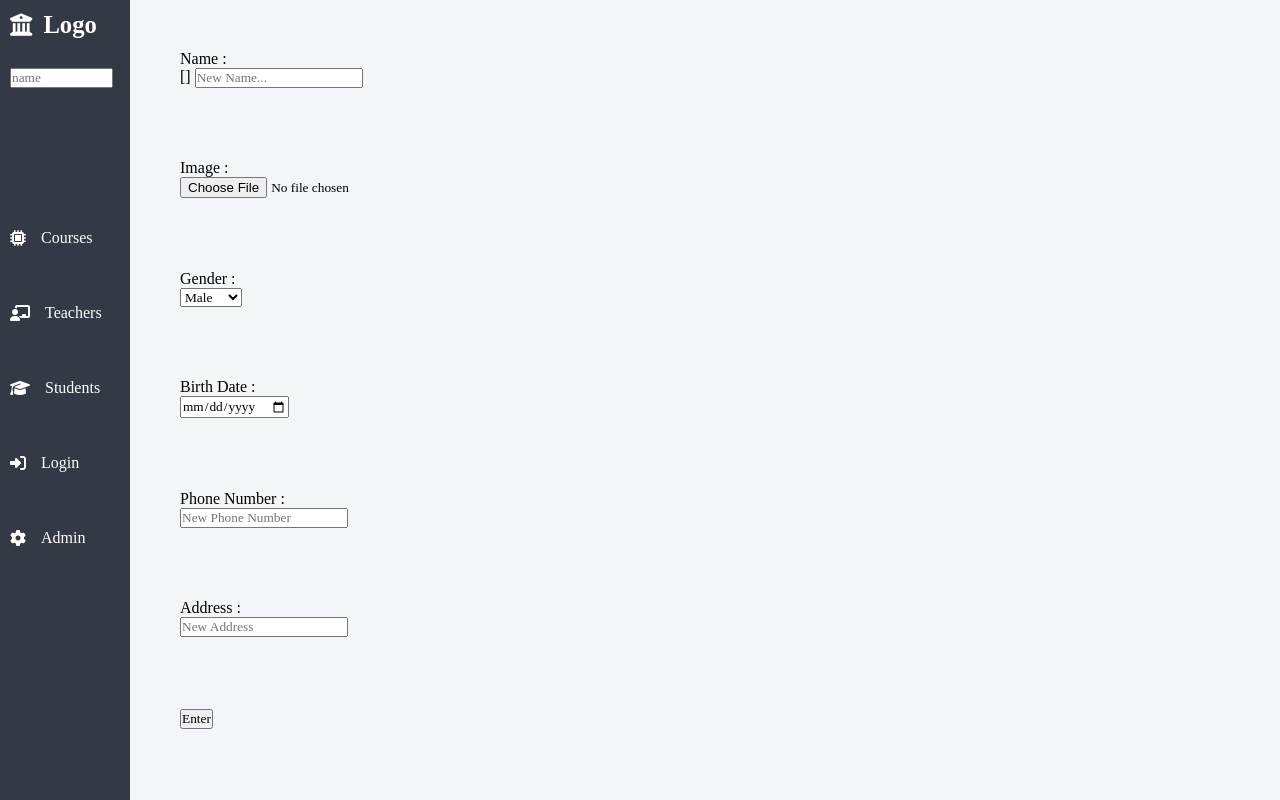
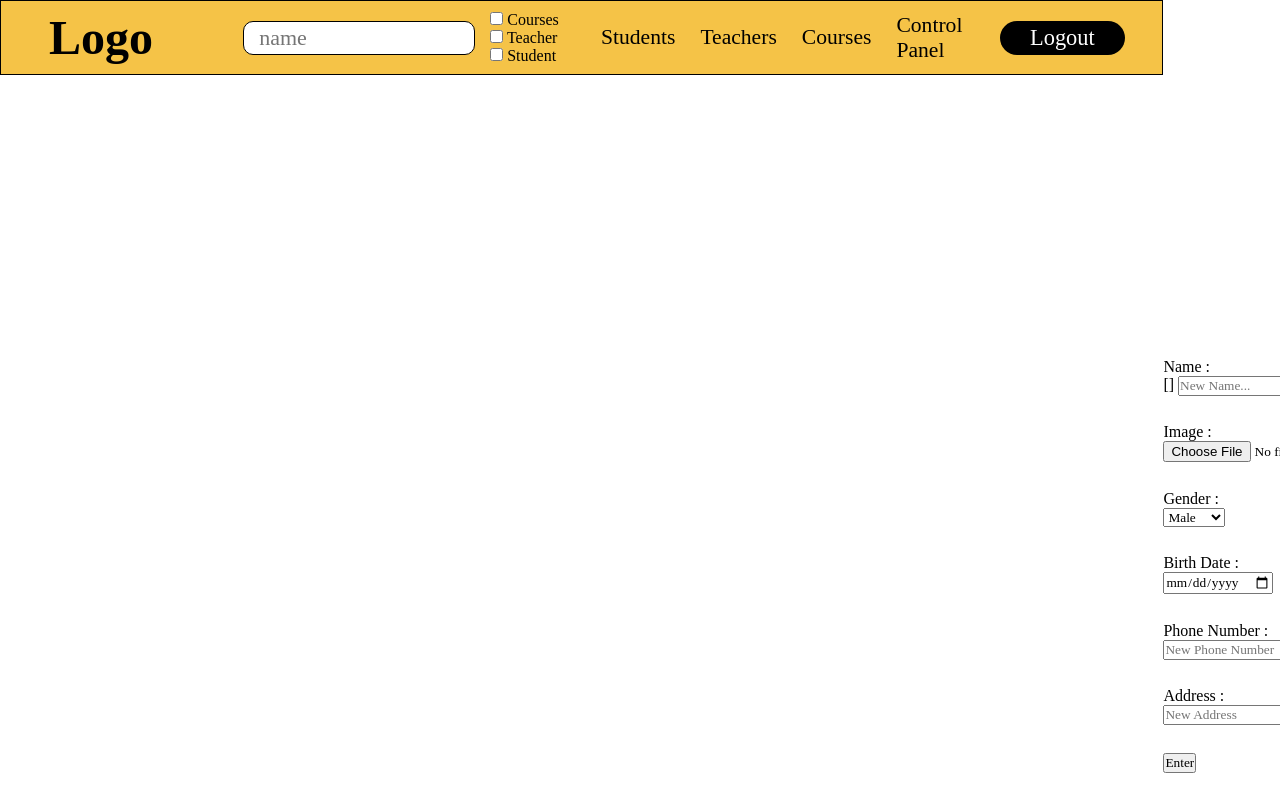
Before and after one commit to Nissan-M/DogCode, a Flask app: page /profile in a window 1280 px wide. Run offline with Flask 2, Linux system fonts and the light colour scheme; the visitor is signed in with stand-in values (Sample User, id 1); data that the repository does not hold is empty; some libraries are stand-ins or nearby versions.

Commit message:
some css and html improve

```diff
--- a/app.py
+++ b/app.py
@@ -8,35 +8,25 @@ app = Flask(__name__)
 app.secret_key = b'_5#y2L"F4Q8z\n\xec]/'
 
 
-# @app.before_request
-# def auth():
-#     if "role" not in session.keys():
-#         session["role"] = "anonymous"
-#         session["username"] = "anonymous"
+@app.before_request
+def auth():
+    if "role" not in session.keys():
+        session["role"] = "anonymous"
+        session["username"] = "anonymous"
 
-#     elif session["role"] != "Admin":
-#         if '/admin' in request.full_path:
-#             return abort(403, 'You do not have permissions')
+    # elif session["role"] != "Admin":
+    #     if '/admin' in request.full_path:
+    #         return abort(403, 'You do not have permissions')
 
-#     elif session["role"] != "Student":
-#         pass
+    # elif session["role"] != "Student":
+    #     pass
 
-#     elif session["role"] != "Teacher":
-#         pass
-
+    # elif session["role"] != "Teacher":
+    #     pass
 
 @app.route('/')
 def index():
     return render_template("home.html")
-
-    ##  guest register info
-# @app.route('/registration_details', methods="POST")
-# def registration_details():
-#     name = request.form["name"]
-#     course_id = request.form["course_id"]
-#     date = ""
-#     phone = request.form[""]
-#     return redirect(url_for("index"))
 
 
 @app.route("/login", methods=["GET", "POST"])
@@ -58,6 +48,21 @@ def login():
         return render_template('home.html')
 
     return render_template('login.html')
+
+
+@app.route('/logout')
+def logout():
+    session.clear()
+    return redirect(url_for("login"))
+    ##  guest register info
+# @app.route('/registration_details', methods="POST")
+# def registration_details():
+#     name = request.form["name"]
+#     course_id = request.form["course_id"]
+#     date = ""
+#     phone = request.form[""]
+#     return redirect(url_for("index"))
+
 
 
 @app.route('/admin')
--- a/static/css/style.css
+++ b/static/css/style.css
@@ -5,181 +5,139 @@
 }
 
 .background {
-    background-color: #F4F5F8;
+    background-color: #ffffff;
     position: fixed;
     width: 100%;
     height: 100%;
     background-size: cover;
 }
 
-.main_con {
+.main {
     position: fixed;
     display: grid;
-    grid-template-columns: [col1] 130px [col2] 50px [col3] auto [col4] 50px [end];
-    grid-template-rows: [row1] 50px [row2] auto [end];
+    grid-template-columns:[y1] 10px [start] auto [end] 10px [y2];
+    grid-template-rows: [nav1] 75px [nav2] 74px [nav3] 2vh [r1] auto [end];
     width: 100%;
     height: 100%;
 }
 /* ----------NAV-BAR---------- */
+
+.navbar {
+    grid-column-start: y1;
+    grid-column-end: y2;
+    grid-row-start: nav1;
+    grid-row-end: nav2;
+    display: grid;
+    grid-template-columns: [c1] 200px [c2] 400px [c3] auto [c4] 200px [end];
+    background-color: #F5C347;
+    border: 1px solid black;
+}
+
 .logo {
-    grid-column-start: col1;
-    grid-column-end: col2;
-    grid-row-start: row1;
-    grid-row-end: row2;
+    grid-column-start: c1;
+    grid-column-end: c2;
     display: flex;
     align-items: center;
-    padding: 0 10px;
+    justify-content: center;
+    padding: 0 15px;
     gap: 10%;
-    font-size: 140%;
-    background-color: #333A45;
-    color: #fff;
+    color: black;
 }
 
 .logo > a {
     text-decoration: none;
-    font-size: 110%;
-    font-weight: 600;
-    color: #fff;
-}
-
-.side_nav {
-    grid-column-start: col1;
-    grid-column-end: col2;
-    grid-row-start: row2;
-    grid-row-end: end;
-    display: grid;
-    grid-template-rows: [r1] 10% [r2] 10% [r3] 10% [r4] 10% [r5] 10% [r6] 10% [r7] 10% [r8] 10% [r9] 10% [r10] 10% [end];
-    background-color: #333A45;
-}
-
-.nav_item_1 {
-    grid-row-start: r1;
-    grid-row-end: r3;
-    display: flex;
-    flex-direction: column;
-    align-items: center;
-    padding: 0 10px;
-}
-
-input[class="search"] {
-    width: 90%;
-}
-
-.nav_item_2 {
-    grid-row-start: r3;
-    grid-row-end: r4;
-    display: flex;
-    flex-direction: row;
-    align-items: center;
-    padding: 0 10px;
-    gap: 15px;
-}
-
-.nav_item_2 > a {
-    text-decoration: none;
-    text-decoration: none;
-    color: #fff;
-}
-
-.nav_item_3 {
-    grid-row-start: r4;
-    grid-row-end: r5;
-    display: flex;
-    flex-direction: row;
-    align-items: center;
-    padding: 0 10px;
-    gap: 15px;
-}
-
-.nav_item_3 > a {
-    text-decoration: none;
-    color: #fff;
-}
-
-.nav_item_4 {
-    grid-row-start: r5;
-    grid-row-end: r6;
-    display: flex;
-    flex-direction: row;
-    align-items: center;
-    padding: 0 10px;
-    gap: 15px;
-}
-
-.nav_item_4 > a {
-    text-decoration: none;
-    text-decoration: none;
-    color: #fff;
-}
-
-.nav_item_5 {
-    grid-row-start: r6;
-    grid-row-end: r7;
-    display: flex;
-    flex-direction: row;
-    align-items: center;
-    padding: 0 10px;
-    gap: 15px;
-}
-
-.nav_item_5 > a {
-    text-decoration: none;
-    text-decoration: none;
-    color: #fff;
-}
-
-.nav_item_6 {
-    grid-row-start: r7;
-    grid-row-end: r8;
-    display: flex;
-    flex-direction: row;
-    align-items: center;
-    padding: 0 10px;
-    gap: 15px;
-}
-
-.nav_item_6 > a {
-    text-decoration: none;
-    text-decoration: none;
-    color: #fff;
-}
-
-.side_nav > * {
-    text-decoration: none;
-    font-size: 100%;
-    font-weight: 500;
-    color: #fff;
+    font-weight: 700;
+    color: black;
+    font-size: 300%;
 }
 
 
+.nav_search {
+    grid-column-start: c2;
+    grid-column-end: c3;
+    display: flex;
+    align-items: center;
+    justify-content: center;
+}
 
-.side_nav > a:hover {
-    color: #FFA500;
+.inp_search {
+    width: 200px;
+    height: 32px;
+    padding: 0 15px;
+    font-size: 22px;
+    color: #5E6472;
+    outline: none;
+    border: 1px solid black;
+    border-radius: 10px;
 }
+
+.search_checkbox {
+    margin-left: 15px;
+    display: flex;
+    flex-direction: column;
+}
+
+.nav_login {
+    grid-column-start: c4;
+    grid-column-end: end;
+    display: flex;
+    align-items: center;
+    justify-content: center;
+}
+
+.login {
+    display: flex;
+    align-items: center;
+    justify-content: center;
+    padding: 4px 30px;
+    width: max-content;
+    background-color: black;
+    border-radius: 20px;
+}
+
+.login > a {
+    text-decoration: none;
+    color: #ffffff;
+    font-size: 140%;
+}
+
+.nav_links {
+    display: flex;
+    flex-direction: row-reverse;
+    gap: 25px;
+    align-items: center;
+}
+.nav_link {
+    text-decoration: none;
+    color: black;
+    font-size: 135%;
+}
+
 /* ----------END---------- */
 
 
 /* ----------LOGIN---------- */
 .section_login {
-    grid-column-start: col3;
-    grid-column-end: col4;
-    grid-row-start: row2;
+    grid-column-start: y1;
+    grid-column-end: y2;
+    grid-row-start: nav1;
     grid-row-end: end;
 
     display: flex;
     justify-content: center;
     align-items: center;
+    background-color: #F5C347;
 }
 
 .login_con {
-    margin: 0 130px 0 0;
-    width: 350px;
-    height: 350px;
+    width: 680px;
+    height: 700px;
     display: grid;
     grid-template-columns: [c1] 2% [c2] auto [c3] 2% [c4];
     grid-template-rows: [r1] 2% [r2] 25% [r3] 17.75% [r4] 17.75% [r5] 17.75% [r6] 17.75% [r7] 2% [r8];
-    border-radius: 4px;
-    box-shadow: 0px 3px 6px rgba(0, 0, 0, 0.10);
+    border: 1px solid black;
+    border-radius: 10px;
+    box-shadow: 0px 3px 8px rgba(0, 0, 0, 0.35);
 
 }
 
--- a/templates/base.html
+++ b/templates/base.html
@@ -10,8 +10,7 @@
 </head>
 <body>
   <div class="background"></div>
-  <div class="main_con">
-
+  <div class="main">
     {% block content %}
     {% endblock %}
   </div>
--- a/templates/course.html
+++ b/templates/course.html
@@ -2,6 +2,7 @@
 {%block title %}Courses Page{% endblock %}
 {% block content %}
 {% include 'navbar.html' %}
-<h1>Courses Page</h1>
+    <div class="main">
 
+    </div>
 {% endblock %}
--- a/templates/navbar.html
+++ b/templates/navbar.html
@@ -1,18 +1,13 @@
+<div class="navbar">
 
-<div class="logo">
-    <i class="fa-solid fa-building-columns"></i>
-    <a href="/">Logo</a>
-</div>
-<div class="side_nav">
-    <div class="nav_item_1">
-        <form action="/search" method="GET">
-            <br>
-            <div class="search_item_1">
-                <input type="text" name="search" class="search" placeholder="name">
+    <div class="logo">
+        <a href="/">Logo</a>
+    </div>
 
-            </div>
-            <br>
-            <!-- <div class="search_item_4">
+    <form class="nav_search" action="/search">
+        <input class="inp_search" type="text" name="search" placeholder="name">
+        <div class="search_checkbox">
+            <div class="search_item_4">
                 <input type="checkbox" name="course" id="course" value="nn">
                 <label for="course">Courses</label>
             </div>
@@ -23,27 +18,31 @@
             <div class="search_item_3">
                 <input type="checkbox" name="studet" id="student">
                 <label for="student">Student</label>
-            </div> -->
-        </form>
+            </div>
+        </div>
+    </form>
+
+    <div class="nav_links">
+        {% if session["role"] == "Student"%}
+        <a href="" class="nav_link">Profile</a>
+        {% elif session["role"] == "Teacher"%}
+        <a href="" class="nav_link">Profile</a>
+        {% elif session["role"] == "Admin"%}
+        <a href="" class="nav_link">Control Panel</a>
+        {% endif %}
+        <a href="" class="nav_link">Courses</a>
+        <a href="" class="nav_link">Teachers</a>
+        <a href="" class="nav_link">Students</a>
     </div>
-    <div class="nav_item_2">
-        <i class="fa-solid fa-microchip"></i>
-        <a href="/course">Courses</a>
+
+    <div class="nav_login">
+        <div class="login">
+            {% if session["role"] == "anonymous"%}
+            <a href="/login">login</a>
+            {% else %}
+            <a href="/logout">Logout</a>
+            {% endif %}
+        </div>
     </div>
-    <div class="nav_item_3">
-        <i class="fa-solid fa-chalkboard-user"></i>
-        <a href="/teacher">Teachers</a>
-    </div>
-    <div class="nav_item_4">
-        <i class="fa-solid fa-graduation-cap"></i>
-        <a href="/student">Students</a>
-    </div>
-    <div class="nav_item_5">
-        <i class="fa-solid fa-right-to-bracket"></i>
-        <a href="/login"></i>Login</a>
-    </div>
-    <div class="nav_item_6">
-        <i class="fa-solid fa-gear"></i>
-        <a href="/admin">Admin</a>
-    </div>
+
 </div>
```
Also changed, not shown: other parts of static/css/style.css (+15 -14 lines), static/css/main.css (added).
